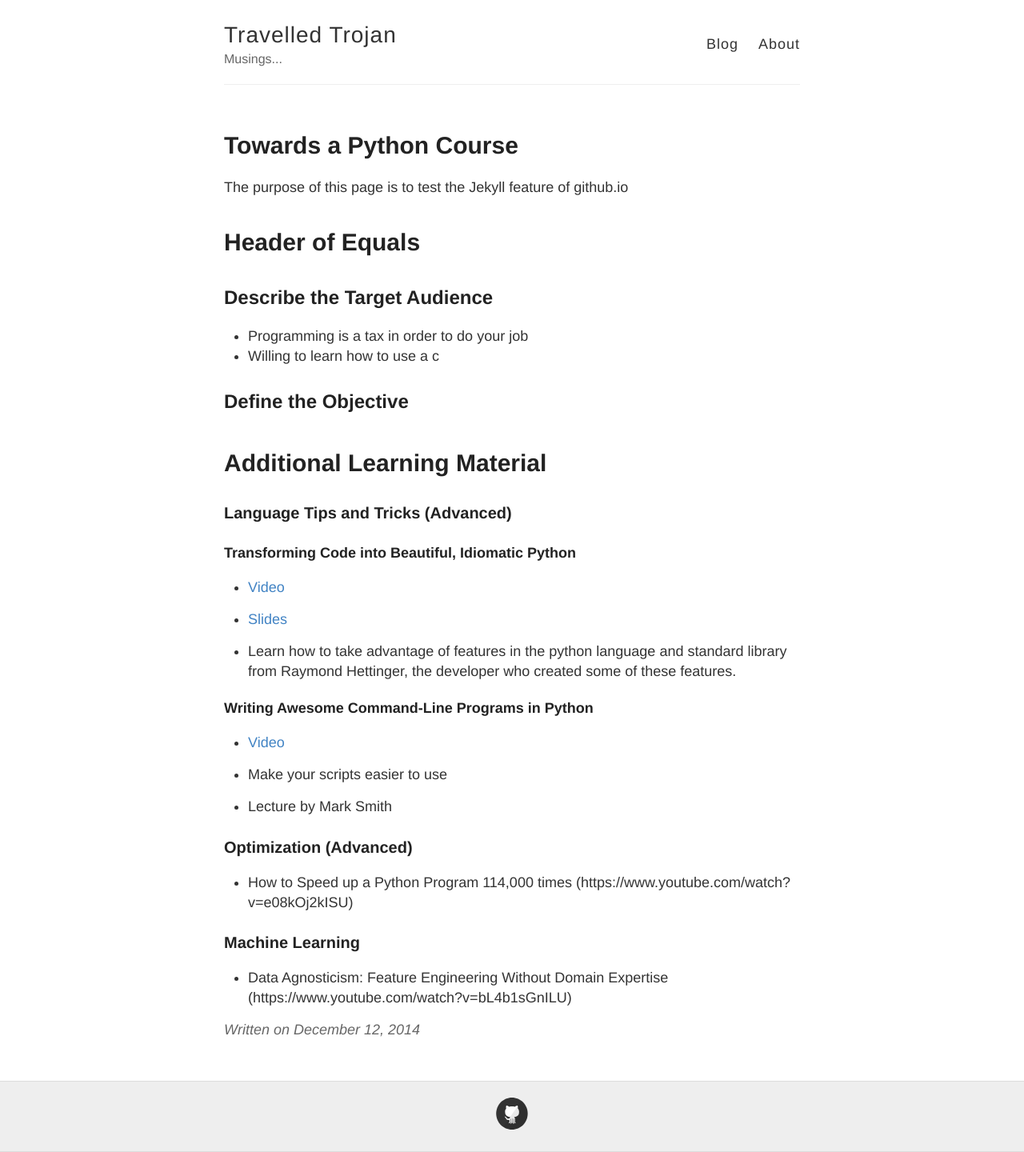
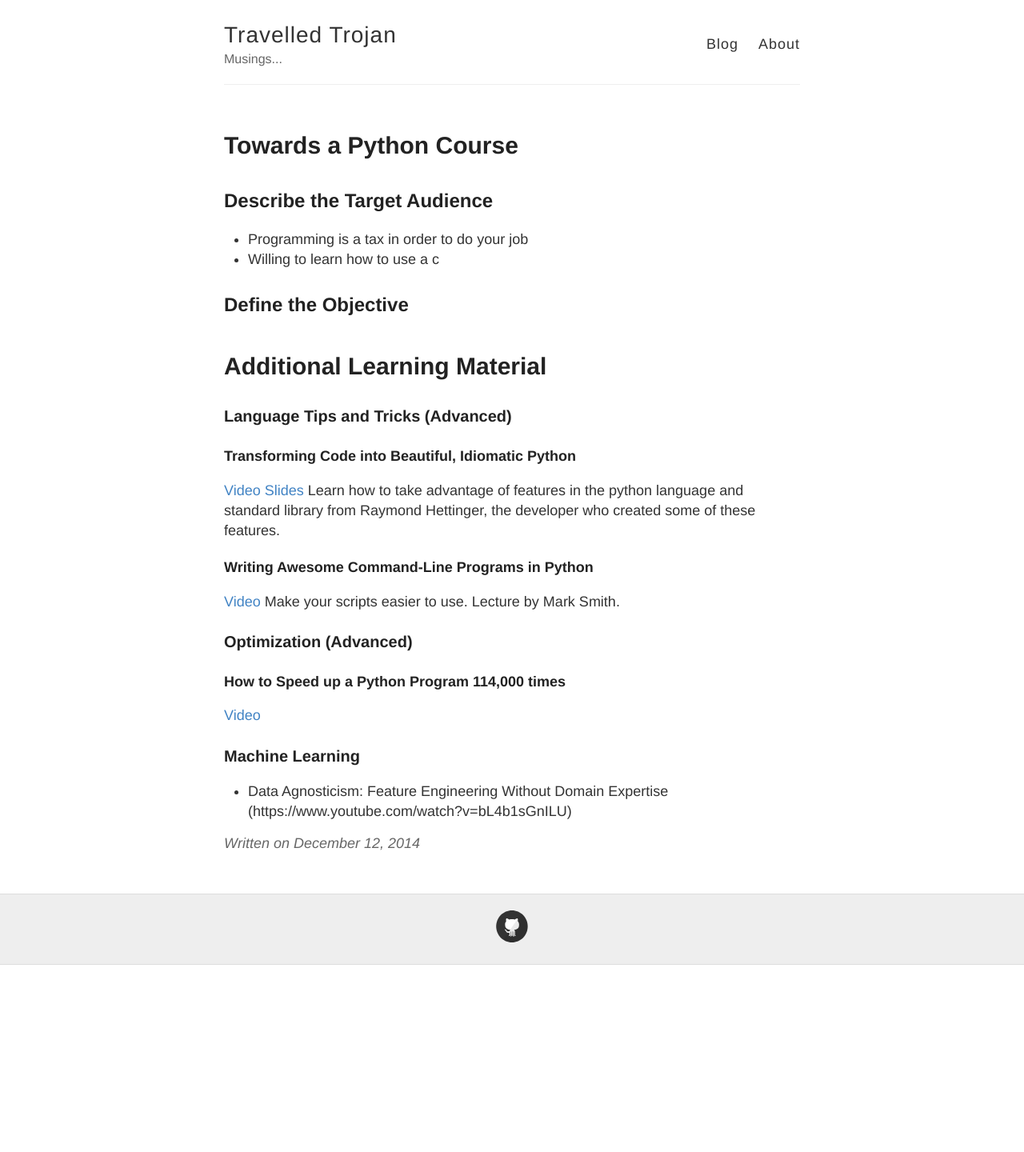
Before and after one commit to TravelledTrojan/TravelledTrojan.github.io, a Jekyll site: the page built from _posts/2014-12-12-Python-Course.md, in a window 1280 px wide. Shown: the whole page at 80% size. Built offline with Jekyll 4.4.1, drawn with Linux system fonts in a browser that asks for light colours; after the commit the page ends 1206 px from its top, so only the background shows below that.

Commit message:
Test link

```diff
--- a/_posts/2014-12-12-Python-Course.md
+++ b/_posts/2014-12-12-Python-Course.md
@@ -3,14 +3,6 @@ layout: post
 title: Towards a Python Course
 permalink: /python-course/
 ---
-
-The purpose of this page is to test the Jekyll feature of github.io
-
-Header of Equals
-================
-
-
-
 
 
 Describe the Target Audience
@@ -33,23 +25,17 @@ Additional Learning Material
 ### Language Tips and Tricks (Advanced)
 
 ##### Transforming Code into Beautiful, Idiomatic Python
-
- * [Video](https://www.youtube.com/watch?v=OSGv2VnC0go)
-
- * [Slides](https://speakerdeck.com/pyconslides/transforming-code-into-beautiful-idiomatic-python-by-raymond-hettinger-1)
-
- * Learn how to take advantage of features in the python language and standard library from Raymond Hettinger, the developer who created some of these features.
+[Video](https://www.youtube.com/watch?v=OSGv2VnC0go)
+[Slides](https://speakerdeck.com/pyconslides/transforming-code-into-beautiful-idiomatic-python-by-raymond-hettinger-1)
+Learn how to take advantage of features in the python language and standard library from Raymond Hettinger, the developer who created some of these features.
 
 ##### Writing Awesome Command-Line Programs in Python
-
- * [Video](https://www.youtube.com/watch?v=CJ7-SroGtZ8)
-
- * Make your scripts easier to use
-
- * Lecture by Mark Smith
+[Video](https://www.youtube.com/watch?v=CJ7-SroGtZ8)
+Make your scripts easier to use. Lecture by Mark Smith.
 
 ### Optimization (Advanced)
- * How to Speed up a Python Program 114,000 times (https://www.youtube.com/watch?v=e08kOj2kISU)
+#####How to Speed up a Python Program 114,000 times
+[Video](https://www.youtube.com/watch?v=e08kOj2kISU)
 
 
 
```
